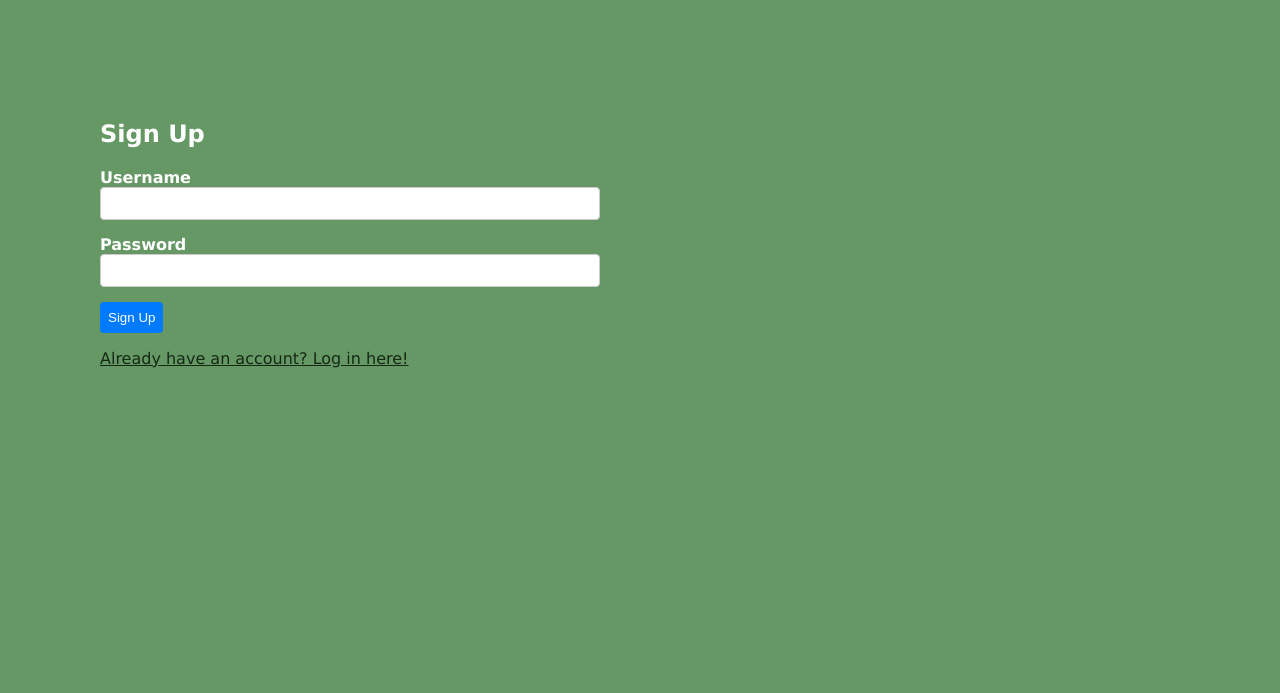
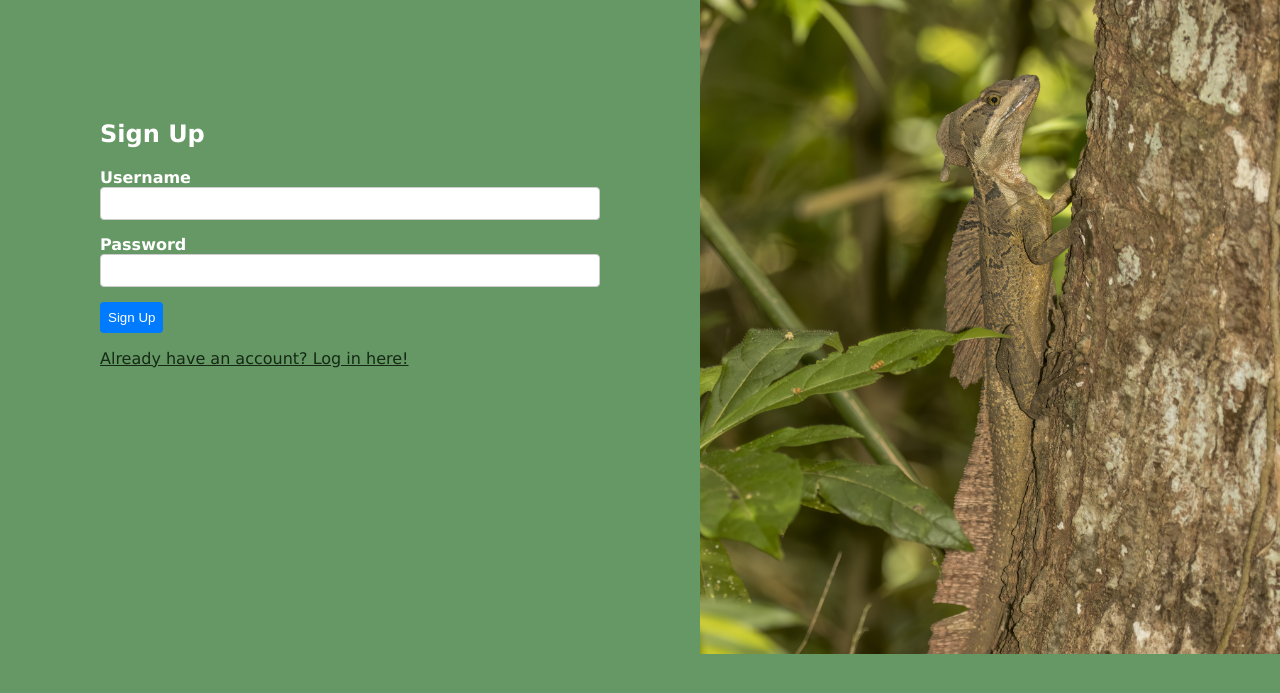
Before and after one commit to jackcado/yr12website-development-project, a Flask app: page /signup in a window 1280 px wide. Shown: the part 49-742 px from the top of the page. Run offline with Flask 3, Linux system fonts and the light colour scheme.

Commit message:
ALLIMGDONE

```diff
--- a/static/style.css
+++ b/static/style.css
@@ -124,6 +124,14 @@ button{
 }
 button:hover{
     background-color: #0056b3;
+}
+.signupimg{
+    background-image: url("signupimg.jpg") ;
+    height: 654px;
+    width: 600px;
+    background-position: right;
+    background-repeat: no-repeat;
+    background-size: cover;
 }
 
 
--- a/templates/signup.html
+++ b/templates/signup.html
@@ -3,6 +3,7 @@
 
 <!-- signup form -->
 <main>
+    <div class="two-column-right">
         <div class="signup-container">
             <form action="/signup" method="post">
                 <h2>Sign Up</h2>
@@ -22,6 +23,10 @@
                 </div>
             </form>
         </div>
+        <div class="signupimg">
+            <img>
+        </div>
+    </div>
 </main>
 
 {% endblock %}
```
Also changed, not shown: static/loginimg.png, static/signupimg.jpg (added). Lines whose indentation alone changed are shown as unchanged.
